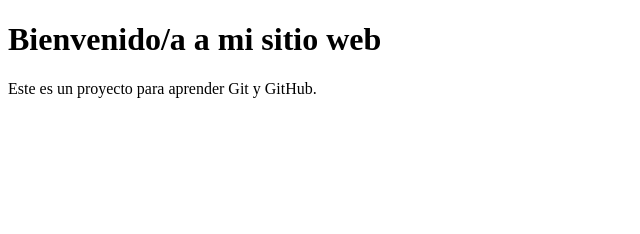
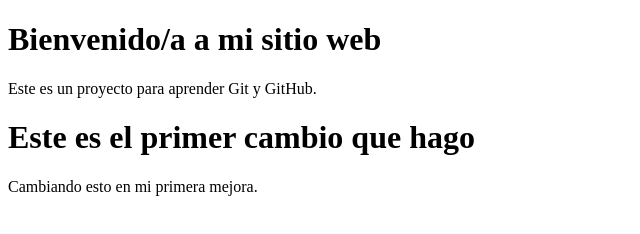
Before and after one commit to RaulValIturbide/ExamenGit_Raul_Val_Iturbide, a plain HTML site: page index.html in a window 1280 px wide. Shown: the whole page, without its empty margins (0-640 px from the left). Drawn offline with Linux system fonts and the light colour scheme.

Commit message:
Primer cambio añadiendo un nuevo encabezado y otro parrafo

```diff
--- a/index.html
+++ b/index.html
@@ -8,5 +8,7 @@
 <body>
     <h1>Bienvenido/a a mi sitio web</h1>
     <p>Este es un proyecto para aprender Git y GitHub.</p>
+	<h1>Este es el primer cambio que hago</h1>
+    <p>Cambiando esto en mi primera mejora.</p>
 </body>
 </html>
```
